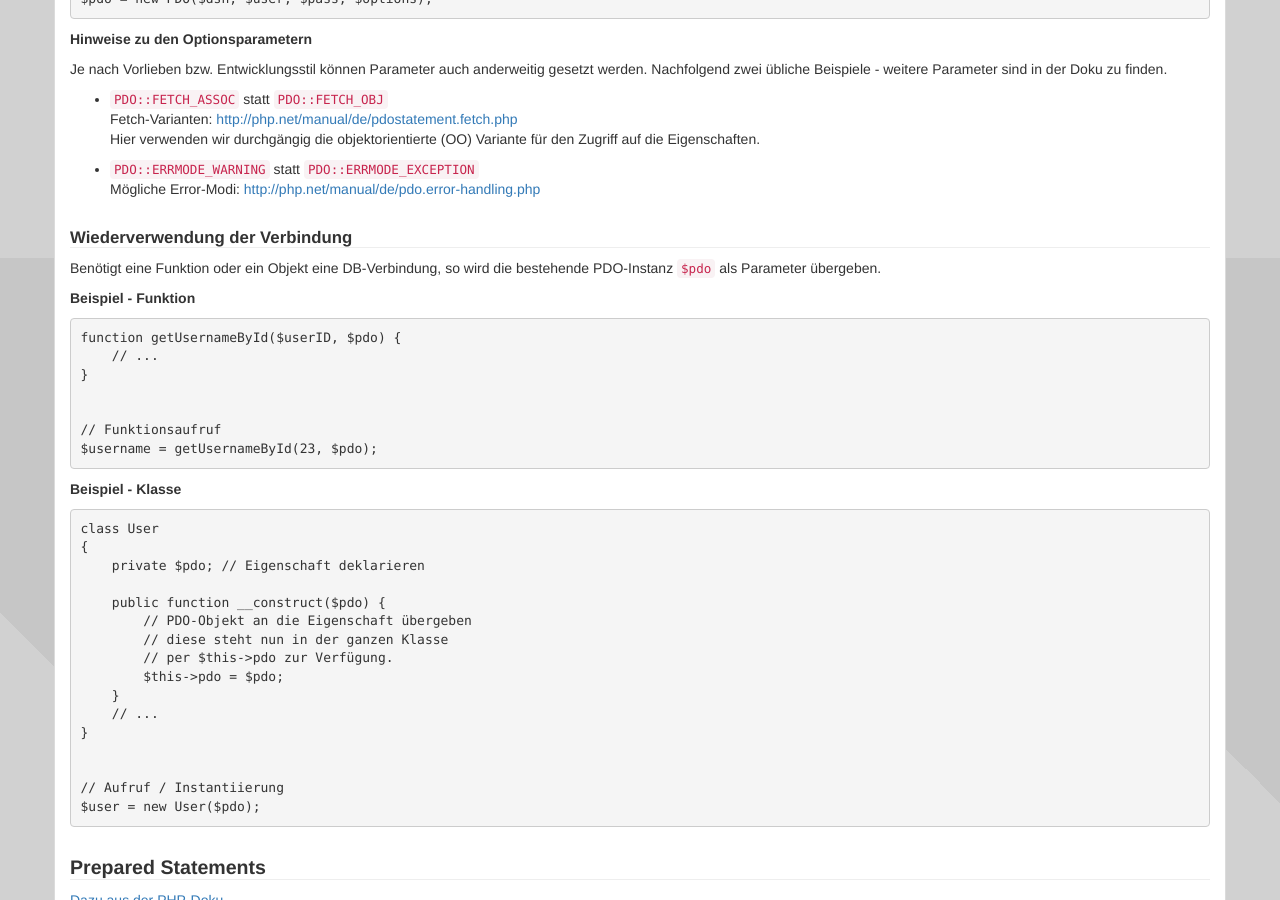
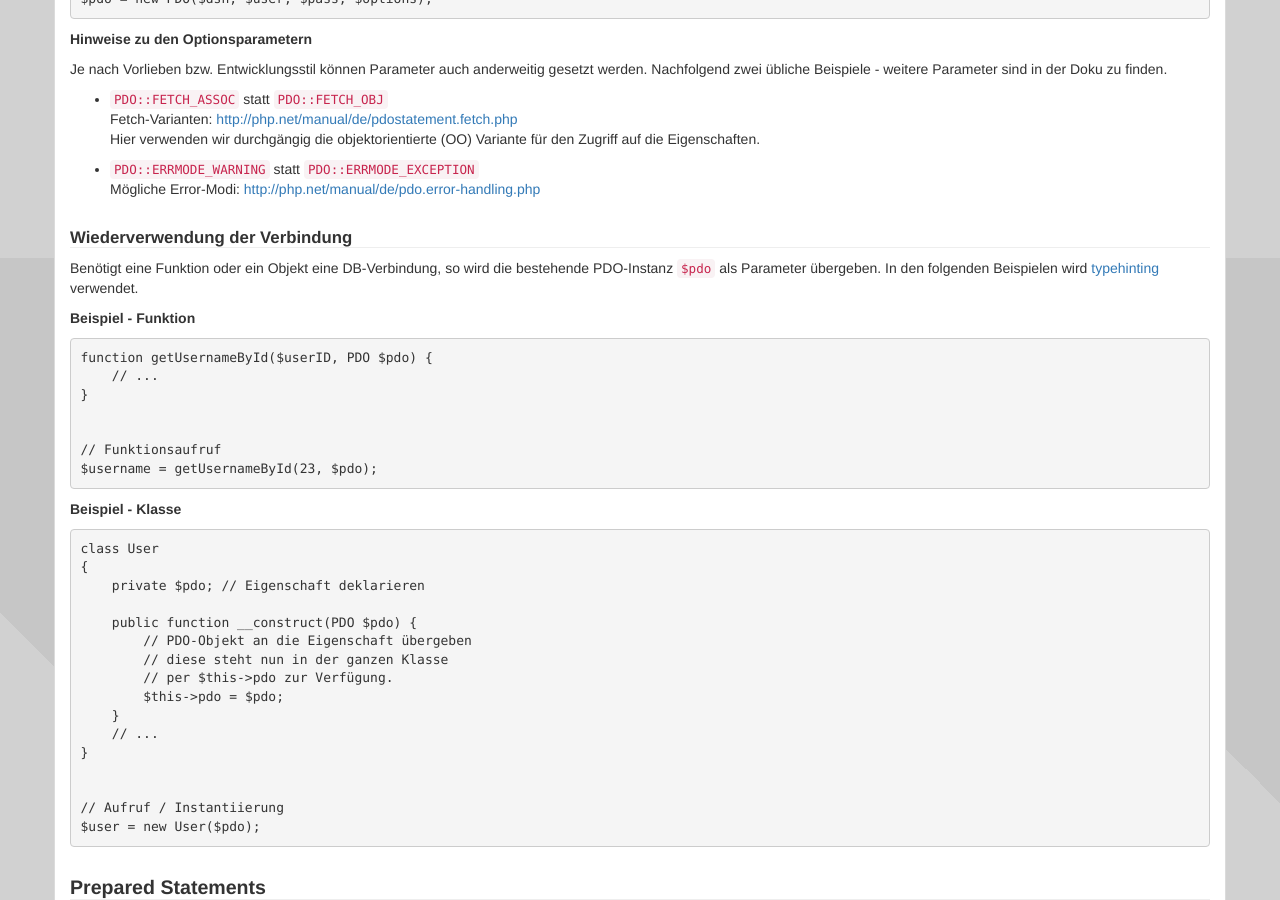
Before and after one commit to php-de/php-de.github.io, a Jekyll site: the page built from implement-approach/21_pdo.md, in a window 1280 px wide and 900 px high, scrolled down 642 px. Built offline with Jekyll 4.4.1, drawn with Linux system fonts in a browser that asks for light colours; nearby versions of some CDN libraries.

Commit message:
Update 21_pdo.md
Type Hinting

```diff
--- a/implement-approach/21_pdo.md
+++ b/implement-approach/21_pdo.md
@@ -68,12 +68,12 @@ Mögliche Error-Modi: [http://php.net/manual/de/pdo.error-handling.php](http://p
 #### [Wiederverwendung der Verbindung](#recycle-conn)
 {: #recycle-conn}
 
-Benötigt eine Funktion oder ein Objekt eine DB-Verbindung, so wird die bestehende PDO-Instanz `$pdo` als Parameter übergeben.
+Benötigt eine Funktion oder ein Objekt eine DB-Verbindung, so wird die bestehende PDO-Instanz `$pdo` als Parameter übergeben. In den folgenden Beispielen wird [typehinting](http://php.net/manual/de/language.oop5.typehinting.php) verwendet.
 
 **Beispiel - Funktion**
 
 ~~~ php
-function getUsernameById($userID, $pdo) {
+function getUsernameById($userID, PDO $pdo) {
     // ...
 }
 
@@ -89,7 +89,7 @@ class User
 {
     private $pdo; // Eigenschaft deklarieren
 
-    public function __construct($pdo) {
+    public function __construct(PDO $pdo) {
         // PDO-Objekt an die Eigenschaft übergeben
         // diese steht nun in der ganzen Klasse
         // per $this->pdo zur Verfügung.
```
